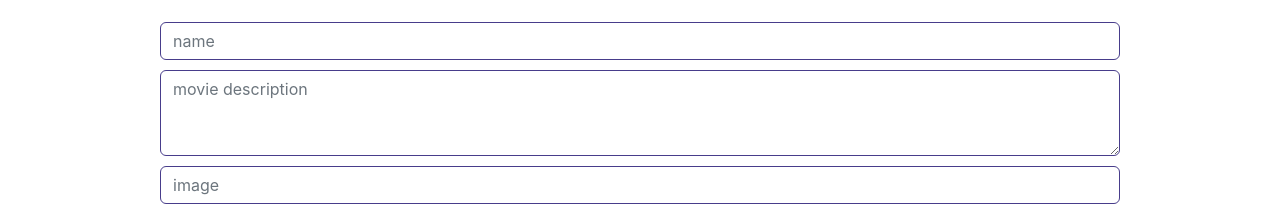
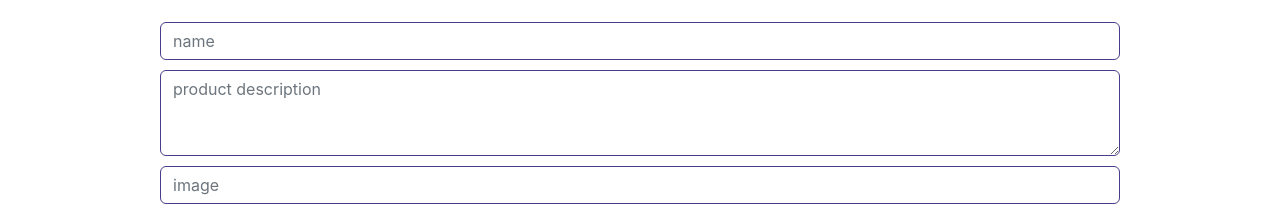
Before and after one commit to ITSIlkerSE/week6_group-project, a React (Create React App) app in the folder frontend/: page /wardrobe/add in a window 1280 px wide. Shown: the part 146-352 px from the top of the page. Built offline with nearby package versions, Linux system fonts and the light colour scheme; no server answers.

Commit message:
Add addProductForm with home button and link in navbar

```diff
--- a/frontend/src/pages/AddProductForm.tsx
+++ b/frontend/src/pages/AddProductForm.tsx
@@ -87,7 +87,7 @@ function AddProductForm(props: AddProductFormProps) {
                     name="description"
                     required={true}
                     rows={3}
-                    placeholder="movie description"
+                    placeholder="product description"
                     onChange={(e) => setDescription(e.target.value)}
                 />
                 <input
```
